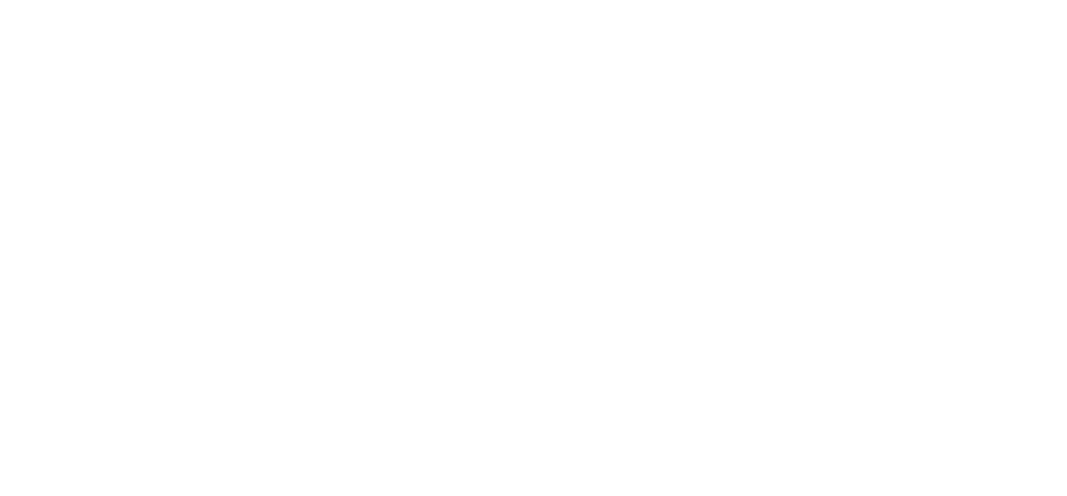
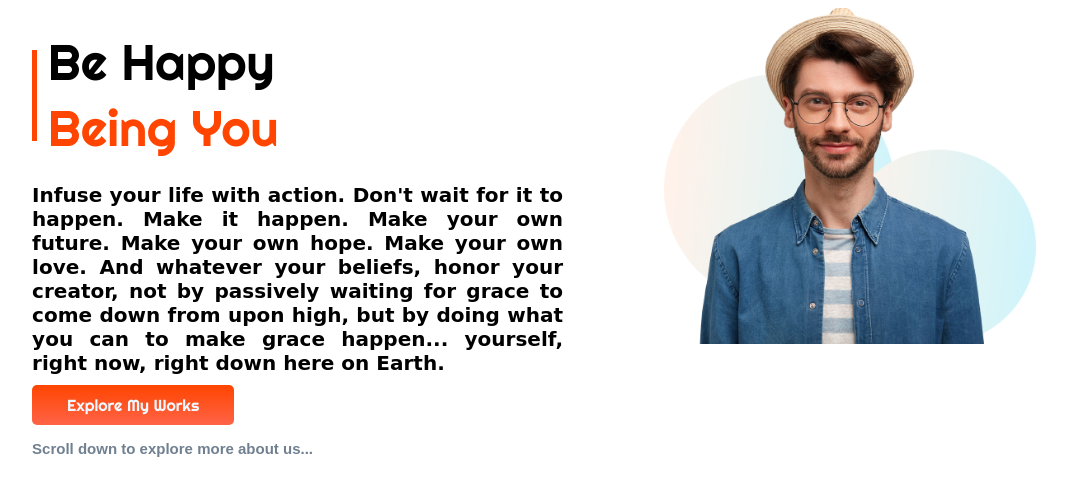
Before and after one commit to adifkhan/my-portfolio, a plain HTML site: page index.html in a window 1280 px wide. Shown: the whole page, without its empty margins (77-1144 px from the left). Drawn offline with Linux system fonts and the light colour scheme; a web font is replaced by a local one.

Commit message:
first section added with some other changes

```diff
--- a/index.html
+++ b/index.html
@@ -7,10 +7,41 @@
     <meta name="viewport" content="width=device-width, initial-scale=1.0">
     <title>My First Assignment</title>
     <link rel="shortcut icon" href="images/favicon.jpg" type="image/x-icon">
+    <link rel="preconnect" href="https://fonts.googleapis.com">
+    <link rel="preconnect" href="https://fonts.gstatic.com" crossorigin>
+    <link href="https://fonts.googleapis.com/css2?family=Moon+Dance&display=swap" rel="stylesheet">
+    <link rel="preconnect" href="https://fonts.googleapis.com">
+    <link rel="preconnect" href="https://fonts.gstatic.com" crossorigin>
+    <link href="https://fonts.googleapis.com/css2?family=Righteous&display=swap" rel="stylesheet">
     <link rel="stylesheet" href="style.css">
 </head>
 
 <body>
+    <section>
+        <div class="two-coloum">
+            <div class="left-border">
+                <h1>Be Happy</h1>
+                <h1> <span>Being You</span> </h1>
+            </div>
+            <p>Infuse your life with action. Don't wait for it to happen. Make it happen. Make your own future. Make
+                your
+                own
+                hope. Make your own love. And whatever your beliefs, honor your creator, not by passively waiting for
+                grace
+                to
+                come down from upon high, but by doing what you can to make grace happen... yourself, right now, right
+                down
+                here
+                on Earth.</p>
+            <a class="link-button" target="_blank" href="https://www.facebook.com/shiftsurge">Explore My Works</a>
+            <p id="Scroll">Scroll down to explore more about us...</p>
+        </div>
+        <div class="two-coloum">
+            <img src="images/image-1.png" alt="A person">
+        </div>
+    </section>
+
+
 
 </body>
 
--- a/style.css
+++ b/style.css
@@ -0,0 +1,45 @@
+body{
+    font-family: 'Righteous', cursive;
+}
+p{
+    font-family: 'Moon Dance', cursive;
+    font-size: 20px;
+    font-weight: 600;
+    text-align: justify;
+}
+h1{
+    padding-left: 2%;
+    font-size: 50px;
+    line-height: 50%;
+    font-weight: 500;
+}
+section{
+    display: flex;
+}
+span{
+    color: orangered;
+}
+.two-coloum{
+    width: 50%;
+    padding-left: 8%;
+}
+.two-coloum img{
+    width: 70%;
+}
+.link-button{
+    text-decoration: none;
+    color: aliceblue;
+    background-image: linear-gradient(orangered, tomato);
+    padding: 10px 35px;
+    border-radius: 5px;
+}
+.left-border{
+    border-left: 5px solid orangered;
+    font-weight: 500;
+}
+#Scroll{
+    font-family: Arial, Helvetica, sans-serif;
+    font-size: 15px;
+    color: slategrey;
+    margin-top: 25px;
+}
```
Also changed, not shown: images/image-1.png (added).
